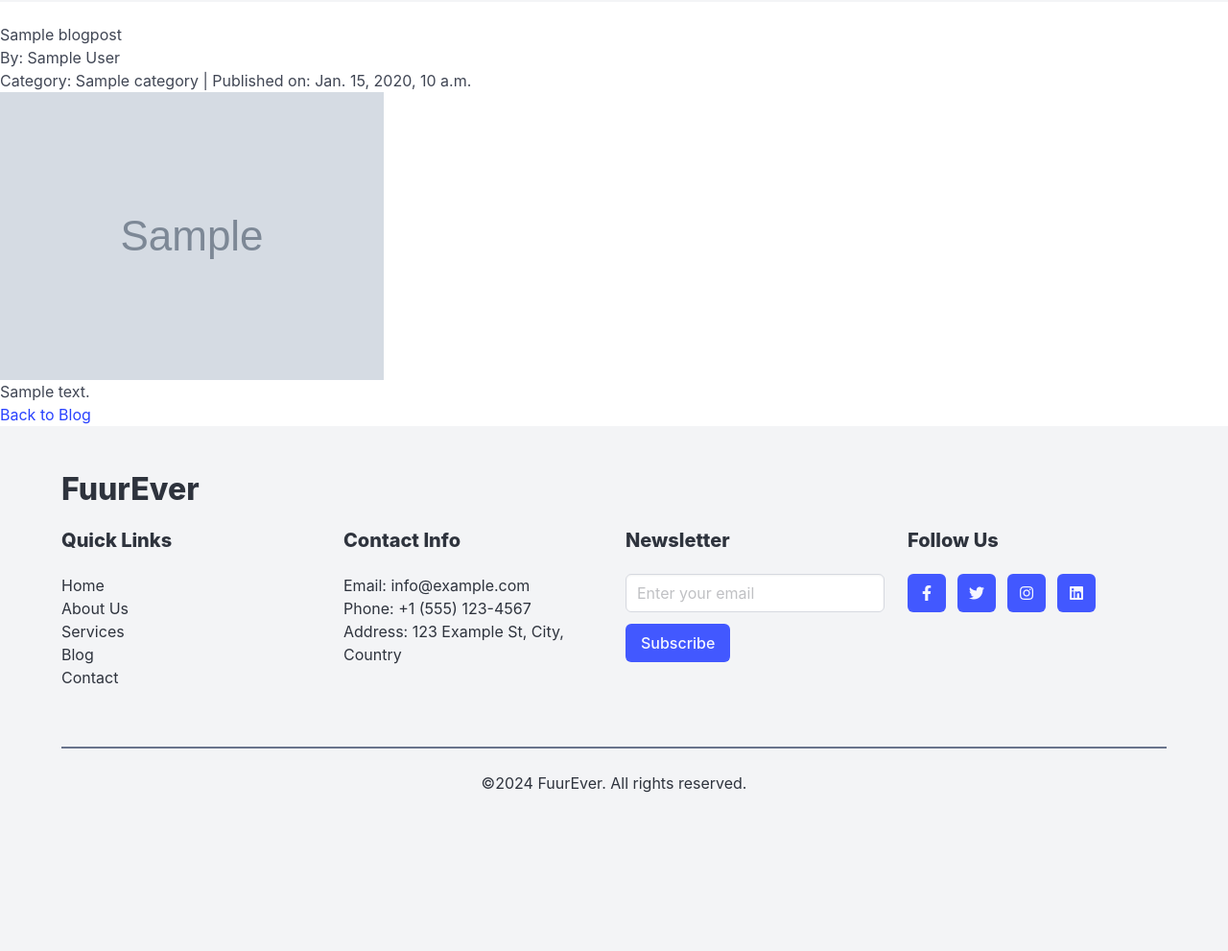
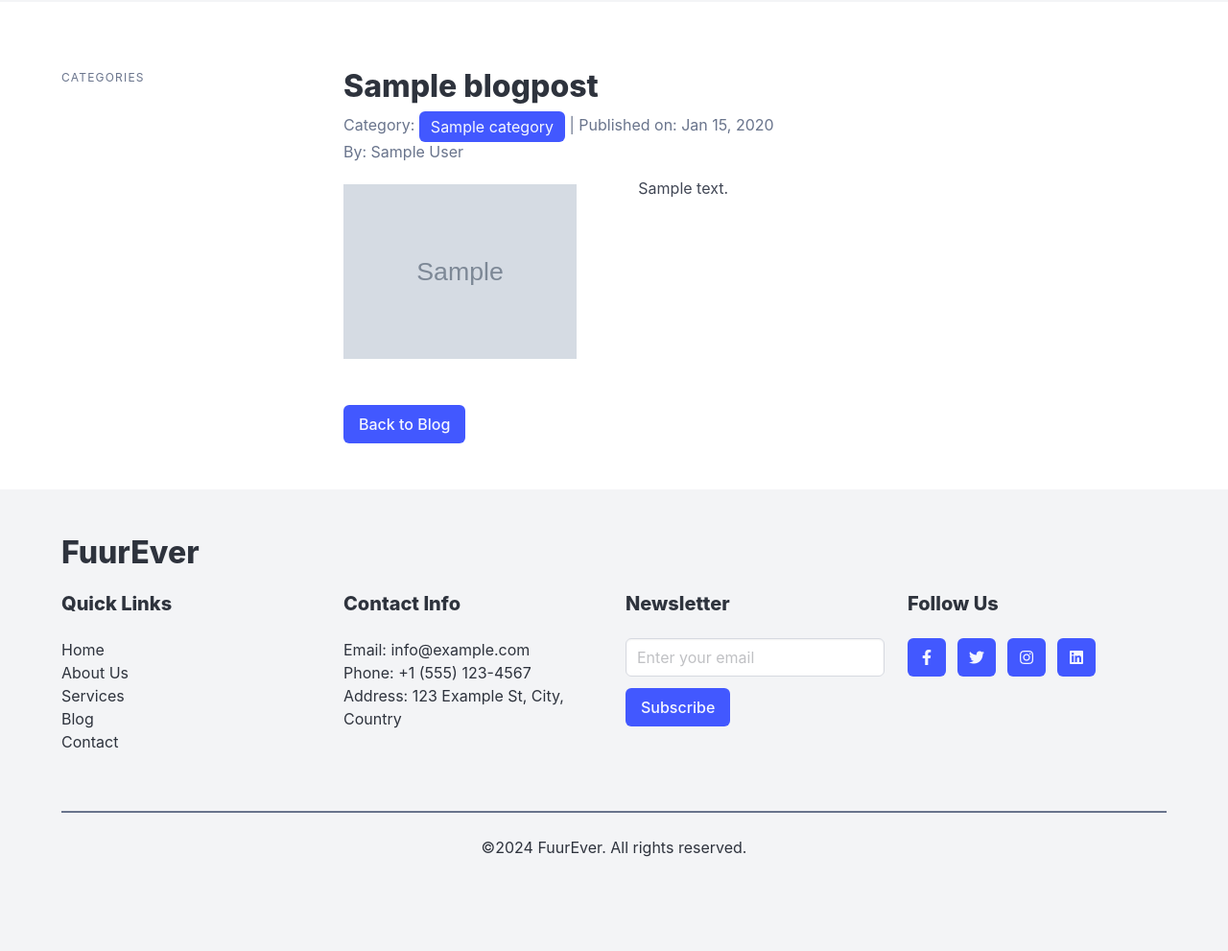
Before and after one commit to prapti-r/DogCare-website, a Django app: a page that uses c7466870/mysite/templates/blog/blog_detail.html in a window 1280 px wide. Shown: the part 76-1067 px from the top of the page at 96% size. Before the commit the page ends 902 px from the top, so only its background shows below. Run offline with Django 5.2, Linux system fonts and the light colour scheme; tables that the repository leaves empty hold one stand-in row (values such as "Sample post"); grey boxes marked "Sample" are stand-in pictures.

Commit message:
blogdetail page css added

```diff
--- a/c7466870/mysite/templates/blog/blog_detail.html
+++ b/c7466870/mysite/templates/blog/blog_detail.html
@@ -6,12 +6,55 @@
 
 {% block maincontent %}
 
-<h1>{{ post.title }}</h1>
-    <p>By: {{ post.author }}</p>
-    <p>Category: {{ post.category }} | Published on: {{ post.created_at }}</p>
-    <img src="{{ post.image.url }}" alt="{{ post.title }}">
-    <p>{{ post.content }}</p>
+  <section class="section">
+  <div class="container">
 
-    <a href="{% url 'blog_list' %}">Back to Blog</a>
+    <div class="columns">
+      <!-- Sidebar for Categories -->
+      <div class="column is-one-quarter">
+        <aside class="menu">
+          <p class="menu-label">Categories</p>
+          <ul class="menu-list">
+            {% for category in categories %}
+            <li>
+              <a href="#">{{ category.name }}</a>
+            </li>
+            {% endfor %}
+          </ul>
+        </aside>
+      </div>
+
+      <!-- Blog Posts Section -->
+      <div class="column is-three-quarters">
+          <div class="content is-vcentered ">
+        <!-- Blog Title and Meta Info -->
+        <h1 class="title is-size-3 is-size-4-mobile">{{ post.title }}</h1>
+        <p class="meta subtitle is-size-6 has-text-grey mt-2">
+          Category: <span class="tag is-link is-medium">{{ post.category.name }}</span> |
+          Published on: {{ post.created_at|date:"M d, Y" }} <br> By: {{ post.author }}
+        </p>
+
+          <!-- Blog Image with Text Wrapping -->
+          <div class="columns is-variable is-8 is-flex-wrap-wrap">
+            <div class="column is-one-third">
+              <figure class="image is-4by3 mt-2">
+                <img src="{{ post.image.url }}" alt="{{ post.title }}">
+              </figure>
+            </div>
+            <div class="column">
+              <div class="content has-text-justified">
+                {{ post.content|linebreaks }}
+              </div>
+            </div>
+          </div>
+
+          <!-- Back to Blog Button -->
+          <div class="mt-5">
+            <a href="{% url 'blog_list' %}" class="button is-link">Back to Blog</a>
+          </div>
+        </div>
+
+      </div>
+    </section>
 
 {% endblock %}
```
